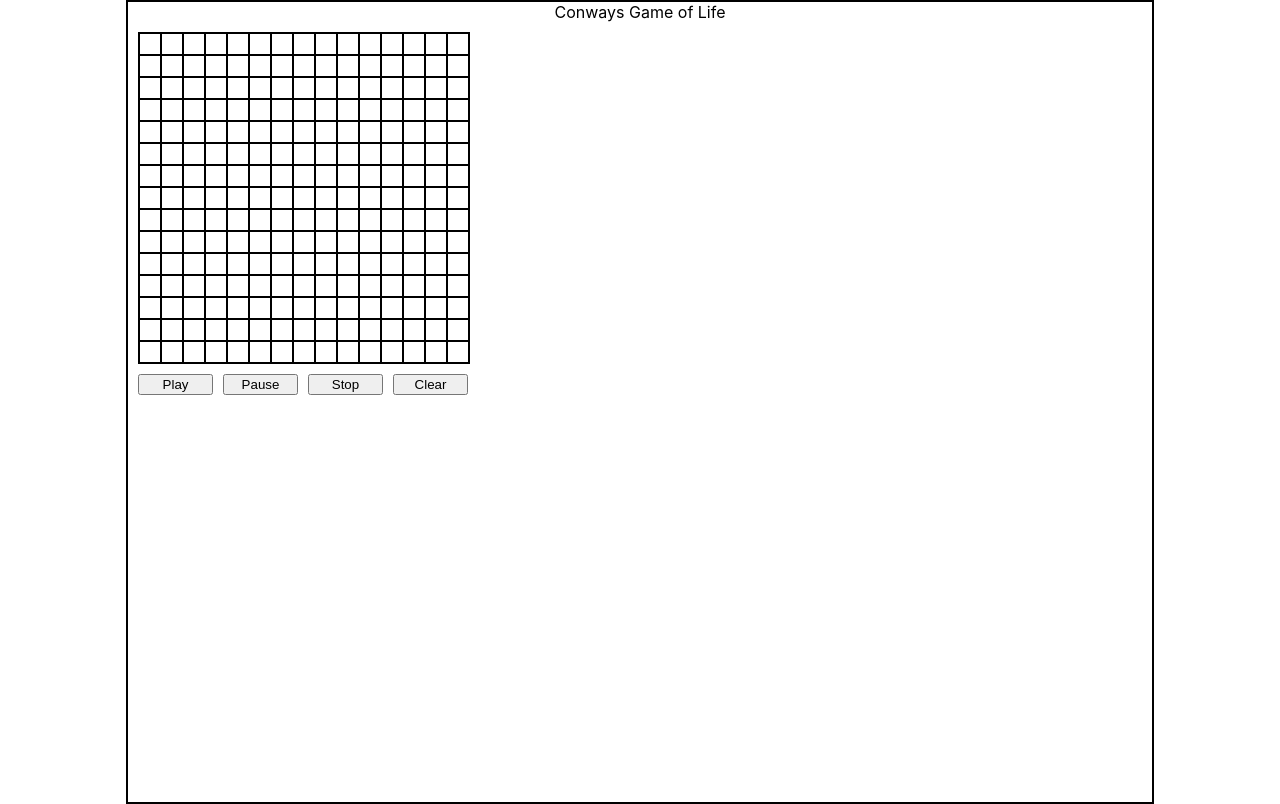
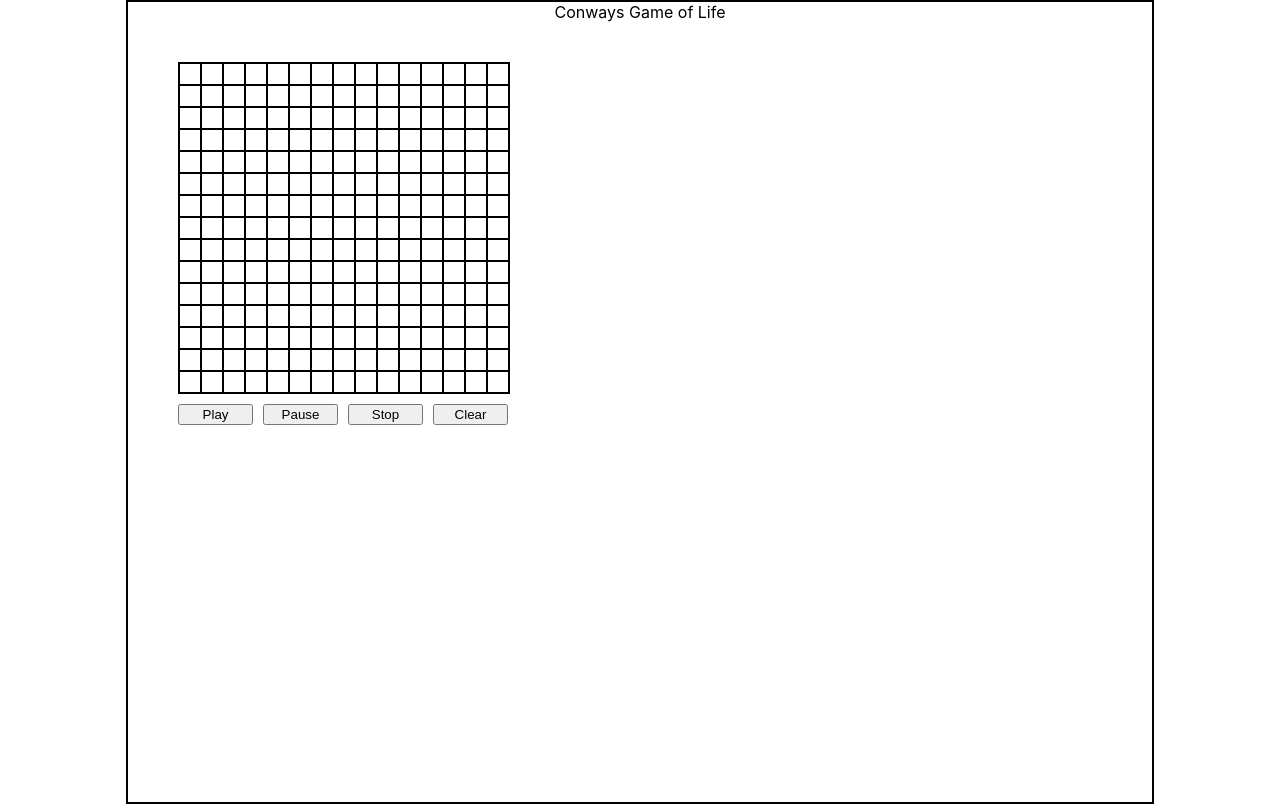
Before and after one commit to bloominstituteoftechnology/CS-Build-Week-1, a React (Create React App) app in the folder conways/: page / in a window 1280 px wide. Built offline with nearby package versions, Linux system fonts and the light colour scheme.

Commit message:
commented functions

```diff
--- a/conways/src/components/Board/Board.css
+++ b/conways/src/components/Board/Board.css
@@ -1,5 +1,6 @@
 .interface-ctn {
-    margin-left: 10px;
+    margin-left: 50px;
+    margin-top: 40px;
 }
 
 .board {
--- a/conways/src/components/Board/Board.js
+++ b/conways/src/components/Board/Board.js
@@ -24,6 +24,7 @@ class Board extends Component {
         this.setBoard();
     }
 
+    //Checks if game is active, if not then it toggles cell from dead to alive(false to true)
     toggleClick = index => {
         if (this.state.clickEnabled) {
             let matrix = this.state.matrix.slice();
@@ -31,16 +32,17 @@ class Board extends Component {
 
             this.setState({ matrix })
 
-            console.log(this.findAlive());
             console.log("Clicked Index", this.findIndex(index.i, index.j));
         }
     }
 
+    //Passes in matrices at specific index and changes alive property
     toggleAlive = matrices => {
         matrices.alive = !matrices.alive;
         return matrices;
     }
 
+    //Searches through entire matrix array and returns an array of all active cells
     findAlive = () => {
         let alive = [];
         for (let i = 0; i < this.state.matrix.length; i++) {
@@ -52,13 +54,19 @@ class Board extends Component {
         }
         return alive;
     }
-
+    //Finds matrices at specific indices
     findIndex = (i, j) => {
         return this.state.matrix[i][j];
     }
 
+    //Sets board to default
     clearBoard = () => {
         this.setBoard();
+    }
+
+    //TODO
+    playGame = () => {
+        console.log(this.findAlive());
     }
     render() {
         return (
@@ -76,7 +84,7 @@ class Board extends Component {
 
                 </div>
                 <div className="btn-ctn">
-                    <button className="main-btn">Play</button>
+                    <button className="main-btn" onClick={() => this.playGame()}>Play</button>
                     <button className="main-btn">Pause</button>
                     <button className="main-btn">Stop</button>
                     <button className="main-btn" onClick={() => this.clearBoard()}>Clear</button>
```
